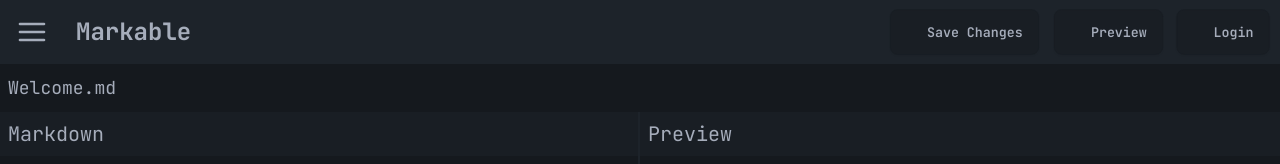
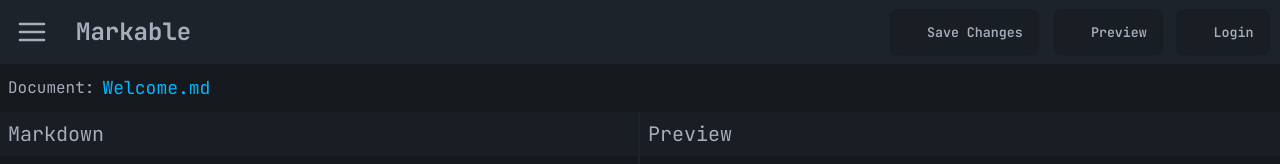
Before and after one commit to PasitU/ProjectMDParser, a Vue app: page / in a window 1280 px wide. Shown: the top 164 px of the page. Built offline with nearby package versions, Linux system fonts and the light colour scheme; data requests are answered from the project's data file; some icons are missing; a web font is replaced by a local one.

Commit message:
Minor UI and QOL changes

```diff
--- a/src/components/markdown/MarkdownParser.vue
+++ b/src/components/markdown/MarkdownParser.vue
@@ -57,11 +57,12 @@
   <section>
     <div class="bg-base-300 flex justify-between px-2">
       <div class="flex items-center">
+        <span class="text-base">Document: </span>
         <input
           type="text"
           v-model="title"
           placeholder="Document Name"
-          class="bg-transparent text-lg focus:outline-none focus:ring-0 focus:text-info hover:text-info transition-all duration-200 ease-in-out"
+          class="bg-transparent text-lg pl-2 focus:outline-none focus:ring-0  text-info transition-all duration-200 ease-in-out"
           @blur="handleBlur"
         />
       </div>
--- a/src/router/index.js
+++ b/src/router/index.js
@@ -28,9 +28,6 @@
       name: 'preview',
       component: () => import('../views/PreView.vue'),
       props: true,
-      meta: {
-        requiresAuth: true
-      }
     },
     {
       path: '/register',
--- a/src/views/LoginView.vue
+++ b/src/views/LoginView.vue
@@ -15,6 +15,7 @@
               class="input input-bordered placeholder-gray-500 border text-gray-200"
               v-model="credential.username"
               required
+              @keydown.enter="login"
             />
           </div>
           <div class="form-control">
@@ -27,6 +28,7 @@
               class="input input-bordered placeholder-gray-500 border text-gray-200"
               v-model="credential.password"
               required
+              @keydown.enter="login"
             />
             <label class="text-right mt-2">
               <a href="#" class="label-text-alt link link-hover">Forgot password?</a>
```
